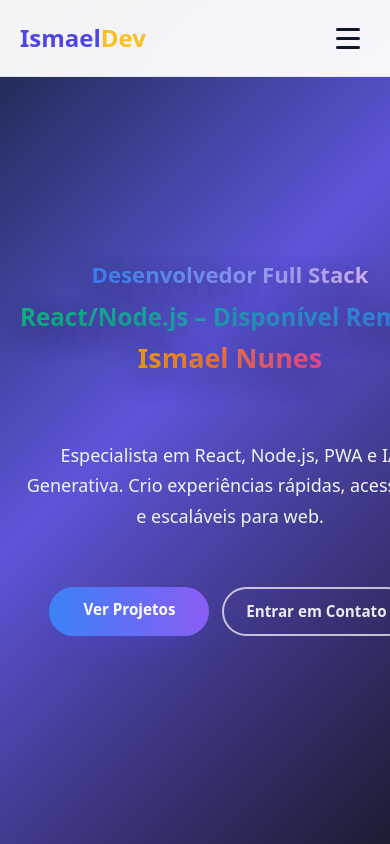
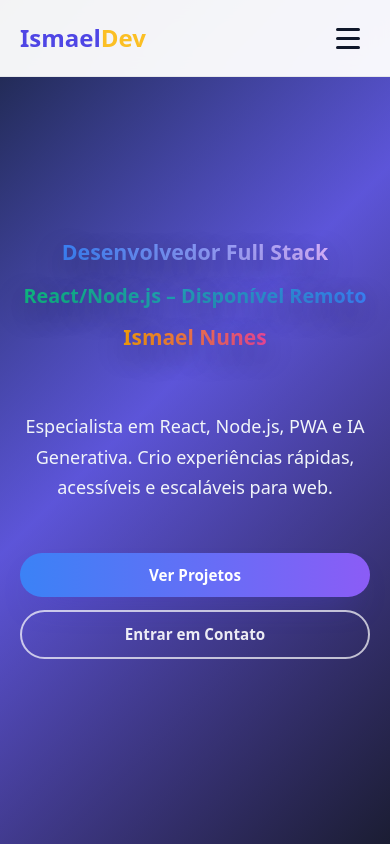
Before and after one commit to Ismaelly1984/portfolio, a website: page index.html in a window 390 px wide. Shown: the top 844 px of the page. Drawn offline with Linux system fonts and the light colour scheme.

Commit message:
Atualiza index.html, scripts e adiciona arquivos minificados

```diff
--- a/index.html
+++ b/index.html
@@ -218,18 +218,18 @@
     .hero-line-one {
       background-image: linear-gradient(90deg, #3b82f6 0%, #d8b4fe 100%);
       white-space: nowrap;
-      font-size: clamp(1.25rem, 0.8rem + 2.4vw, 3.6rem);
+      font-size: clamp(1.15rem, 0.7rem + 2.6vw, 3.2rem);
     }
 
     .hero-line-two {
       background-image: linear-gradient(90deg, #10b981 0%, #3b82f6 100%);
-      font-size: clamp(1.45rem, 1rem + 2.1vw, 3rem);
+      font-size: clamp(1.075rem, 0.65rem + 2.4vw, 2.75rem);
       white-space: nowrap;
     }
 
     .hero-line-three {
       background-image: linear-gradient(90deg, #f59e0b 0%, #ec4899 100%);
-      font-size: clamp(1.6rem, 1.05rem + 2.6vw, 3.1rem);
+      font-size: clamp(1.1rem, 0.7rem + 2.5vw, 2.9rem);
     }
 
     @supports ((-webkit-background-clip: text) or (background-clip: text)) {
@@ -310,6 +310,34 @@
       color: #fff;
       border: 2px solid rgba(255, 255, 255, .75);
       transition: background .3s ease, color .3s ease, border-color .3s ease
+    }
+
+    @media (max-width: 540px) {
+      .hero {
+        padding: 110px 16px 70px;
+      }
+
+      .hero-content {
+        gap: 1.4rem;
+      }
+
+      .hero-title {
+        min-height: unset;
+      }
+
+      .hero-subtitle {
+        font-size: .98rem;
+        max-width: 100%;
+      }
+
+      .hero-buttons {
+        gap: .75rem;
+      }
+
+      .hero-buttons .btn {
+        min-width: 0;
+        width: 100%;
+      }
     }
 
     :where(a, button, input, textarea, select):focus-visible {
```
